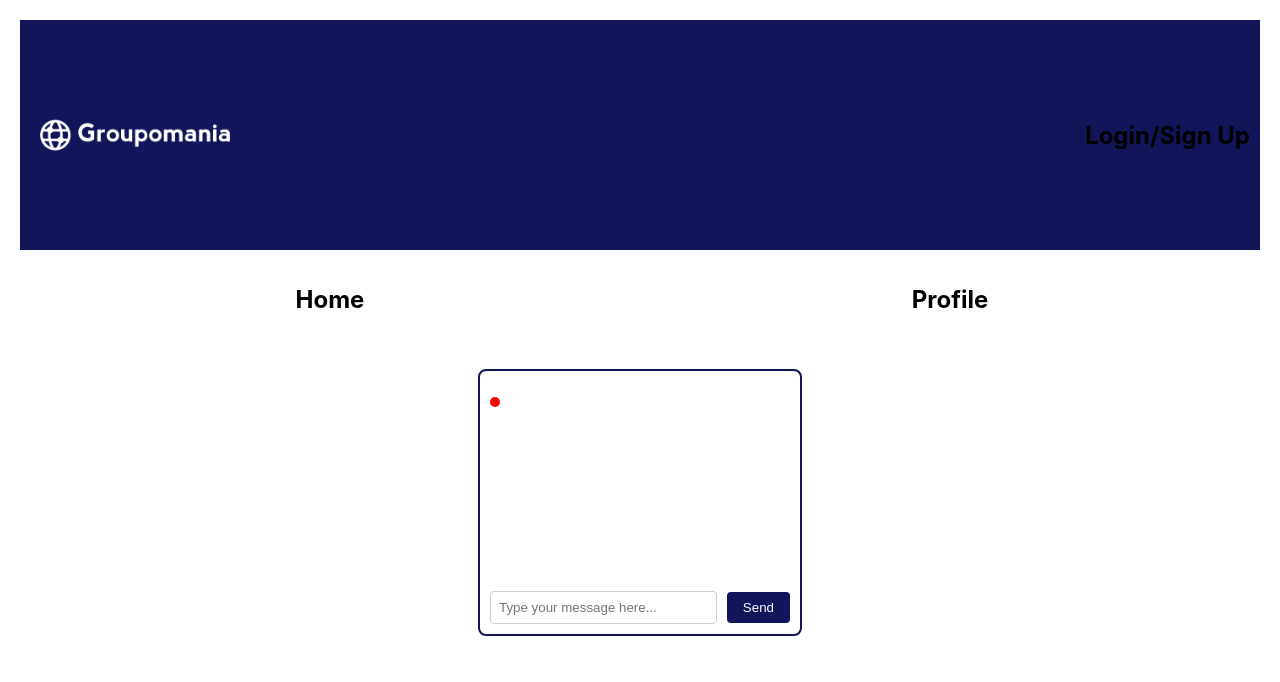
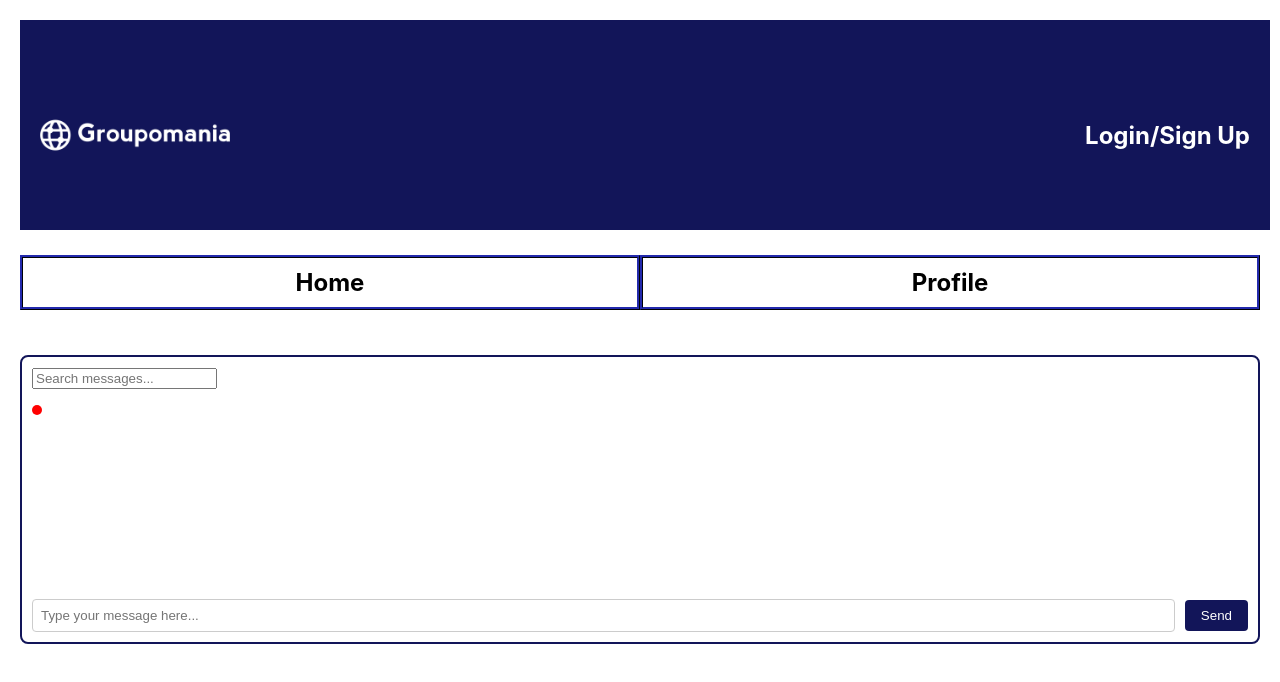
Before and after one commit to juliah90/p7-groupomania, a React (Create React App) app in the folder frontend/: page /home in a window 1280 px wide. Shown: the top 682 px of the page. Built offline with nearby package versions, Linux system fonts and the light colour scheme.

Commit message:
added style changes to frontend chatroom

```diff
--- a/frontend/src/components/ChatBox.jsx
+++ b/frontend/src/components/ChatBox.jsx
@@ -1,10 +1,39 @@
-import React from "react";
+import React, { useState } from "react";
 import Comment from "./Comment";
 import '../styles/chatbox.css';
 
+
 const ChatBox = () => {
+    const [searchQuery, setSearchQuery] = useState('');
+    const [messages, setMessages] = useState([]);
+
+    // Filter messages based on search query
+    const filteredMessages = messages.filter(message => {
+        return message.content.toLowerCase().includes(searchQuery.toLowerCase());
+    });
+
     return (
         <div className="container">
+            <div>
+                {/* Search input field */}
+                <input
+                    type="text"
+                    placeholder="Search messages..."
+                    value={searchQuery}
+                    onChange={e => setSearchQuery(e.target.value)}
+                />
+
+                {/* Display filtered messages */}
+                <div>
+                    {filteredMessages.map(message => (
+                        <div key={message.id}>
+                            <p>{message.content}</p>
+                            <p>Sender: {message.sender}</p>
+                            <p>Timestamp: {message.timestamp}</p>
+                        </div>
+                    ))}
+                </div>
+            </div>
             <div className="messages">
                 {<Comment />}
             </div>
--- a/frontend/src/styles/chatbox.css
+++ b/frontend/src/styles/chatbox.css
@@ -2,7 +2,6 @@
     border: 2px solid #121559;
     border-radius: 8px;
     padding: 10px;
-    width: 300px;
     margin: 20px auto;
   }
 
--- a/frontend/src/styles/header.css
+++ b/frontend/src/styles/header.css
@@ -1,6 +1,6 @@
 .header {
     background-color: #121559;
-    padding: 20px 0;
+    padding: 20px 10px 0px 0px;
     width: 100%;
     display: flex;
     align-items: center;
@@ -15,7 +15,15 @@
 }
 
 .headerLinks {
-    padding: 0 10px
+    padding: 0 10px;
+    color: white;
+}
+
+.headerLinks:hover {
+    color:tomato;
+    border-style:solid;
+    border-radius: 50px;
+    border-color: white;
 }
 
 
@@ -26,7 +34,6 @@
     }
 
     .logo {
-        width: 100%;
         padding: 20px 0;
         text-align: center;
     }
--- a/frontend/src/styles/navigation.css
+++ b/frontend/src/styles/navigation.css
@@ -9,4 +9,12 @@
     text-align: center;
     width: 100%;
     padding: 10px 0;
+    border-style:ridge;
+    border-color: #121559;
   }
+
+  .navLinks:hover {
+    color:white;
+    background-color: #121559;
+    border-color: tomato;
+  }
```
Also changed, not shown: 1 other file (tests, documents, lock files or other folders). Lines whose indentation alone changed are shown as unchanged.
